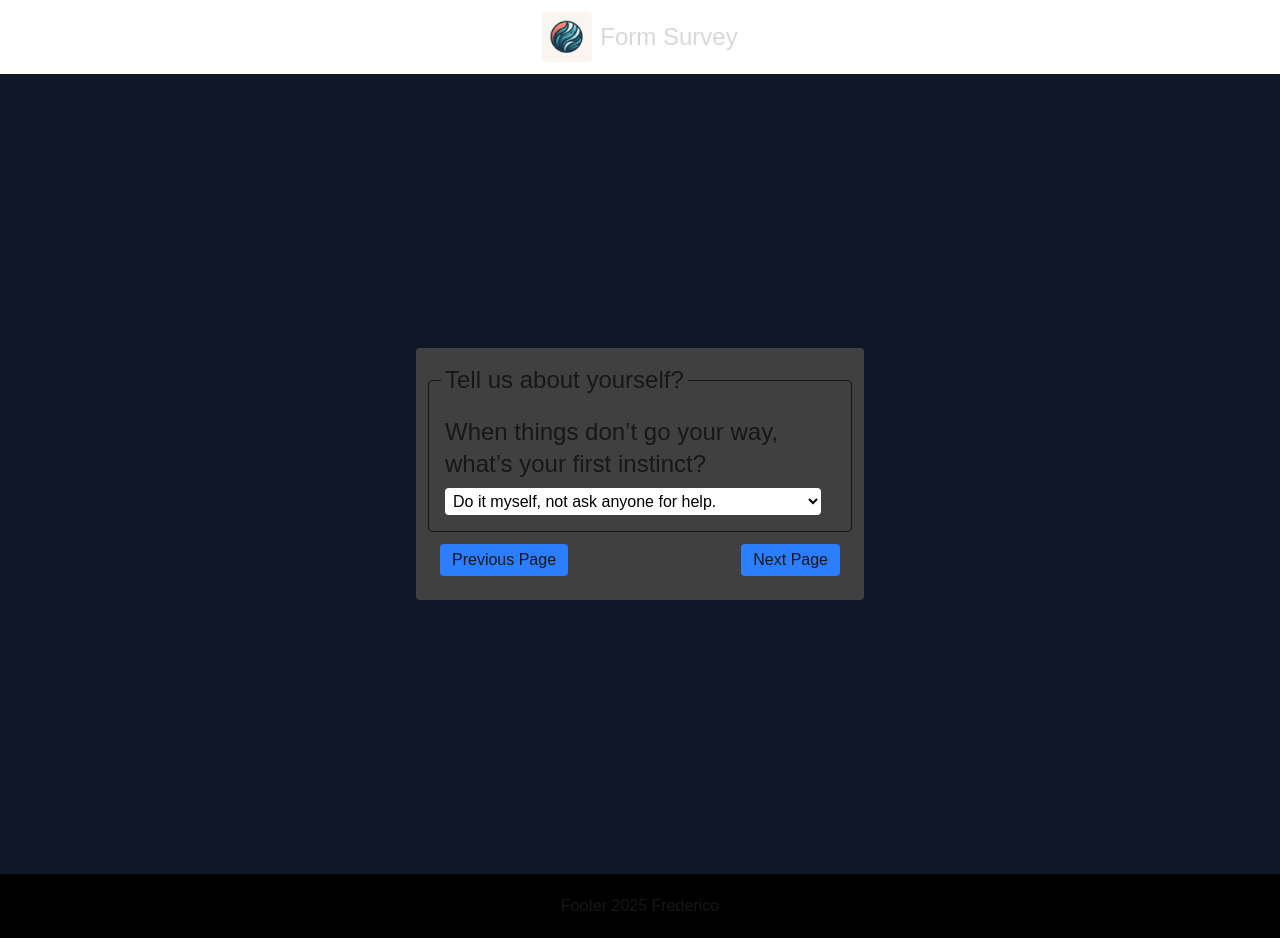
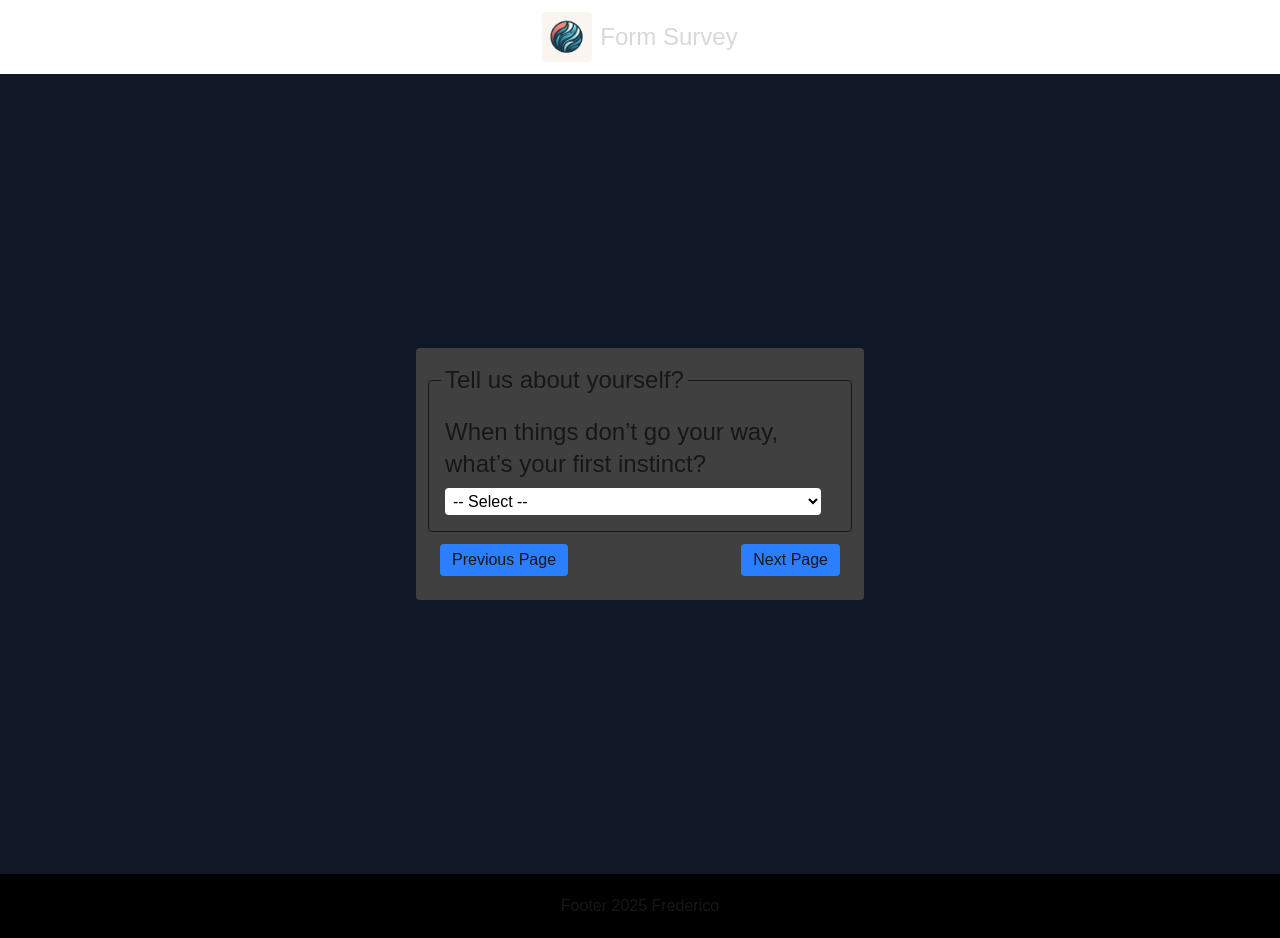
Before and after one commit to FredH2O/basic-ts-form, a Next.js app: page /Page3 in a window 1280 px wide. Built offline with nearby package versions, Linux system fonts and the light colour scheme.

Commit message:
fix: select tag not working on Frustration component now works

```diff
--- a/app/Page3/page.tsx
+++ b/app/Page3/page.tsx
@@ -4,10 +4,13 @@ import { useFormContext } from "../context/FormContext";
 import FrustrationQuestion from "../../components/Questions_3/FrustrationQuestion";
 
 const Page3 = () => {
-  const { handleChange, handleSubmit } = useFormContext();
+  const { handleChange, handleSubmit, submitQuestion } = useFormContext();
   return (
     <FormSection next="/" onSubmit={handleSubmit} previous="/Page2">
-      <FrustrationQuestion />
+      <FrustrationQuestion
+        onChange={handleChange}
+        value={submitQuestion.frustration}
+      />
     </FormSection>
   );
 };
--- a/app/context/FormContext.tsx
+++ b/app/context/FormContext.tsx
@@ -70,6 +70,7 @@ export const FormProvider = ({ children }: { children: ReactNode }) => {
     e: ChangeEvent<HTMLInputElement | HTMLSelectElement | HTMLTextAreaElement>
   ) => {
     const { name, value } = e.target;
+    console.log(`The name is this ${name} + and the value is ${value}`);
 
     if (name === "challenges") {
       setOtherAnswer(value === "other");
--- a/components/Form.tsx
+++ b/components/Form.tsx
@@ -26,7 +26,7 @@ const Form = () => {
       {/* transportation */}
       <ChallangesQuestion
         onChange={handleChange}
-        challenges={submitQuestion.challenges}
+        value={submitQuestion.challenges}
         otherAnswer={otherAnswer}
       />
     </FormSection>
--- a/components/Questions_1/ChallengesQuestion.tsx
+++ b/components/Questions_1/ChallengesQuestion.tsx
@@ -7,19 +7,19 @@ import SelectQuestionBox from "../SelectQuestionBox";
 type Props = {
   onChange: (e: ChangeEvent<HTMLSelectElement | HTMLInputElement>) => void;
   otherAnswer: boolean;
-  challenges: FormValues["challenges"];
+  value: FormValues["challenges"];
 };
 
-const ChallangesQuestion = ({ onChange, otherAnswer, challenges }: Props) => {
+const ChallangesQuestion = ({ onChange, otherAnswer, value }: Props) => {
   return (
     <div className="flex flex-col gap-2 p-1">
       {/* component select */}
       <SelectQuestionBox
         title="How would you handle challanges?"
         name="challenges"
-        id="challanges"
+        id="challenges"
         onChange={onChange}
-        value={challenges}
+        value={value}
         questions={CHALLENGES}
       />
 
@@ -30,7 +30,7 @@ const ChallangesQuestion = ({ onChange, otherAnswer, challenges }: Props) => {
           type="text"
           placeholder="What other could it be? 🤔"
           onChange={onChange}
-          value={challenges}
+          value={value}
         />
       )}
     </div>
--- a/components/Questions_3/FrustrationQuestion.tsx
+++ b/components/Questions_3/FrustrationQuestion.tsx
@@ -4,11 +4,11 @@ import { ChangeEvent } from "react";
 import { FormValues } from "../../app/context/FormContext";
 
 type Props = {
-  frustration: FormValues["frustration"];
+  value: FormValues["frustration"];
   onChange: (e: ChangeEvent<HTMLSelectElement>) => void;
 };
 
-const FrustrationQuestion = ({ onChange, frustration }: Props) => {
+const FrustrationQuestion = ({ onChange, value }: Props) => {
   return (
     <div className="flex flex-col gap-2 p-1">
       <SelectQuestionBox
@@ -16,7 +16,7 @@ const FrustrationQuestion = ({ onChange, frustration }: Props) => {
         name="frustration"
         id="frustration"
         onChange={onChange}
-        value={frustration}
+        value={value}
         questions={FRUSTRATION_QUESTION}
       />
     </div>
--- a/components/SelectQuestionBox.tsx
+++ b/components/SelectQuestionBox.tsx
@@ -37,6 +37,7 @@ const SelectQuestionBox = ({
       >
         {questions.map((question) => (
           <option
+            hidden={question.value === ""}
             disabled={question.value === ""}
             key={question.key}
             value={question.value}
```
